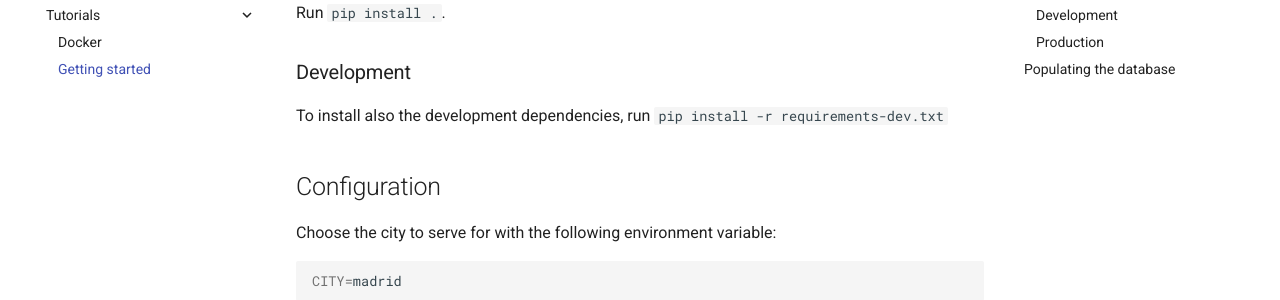
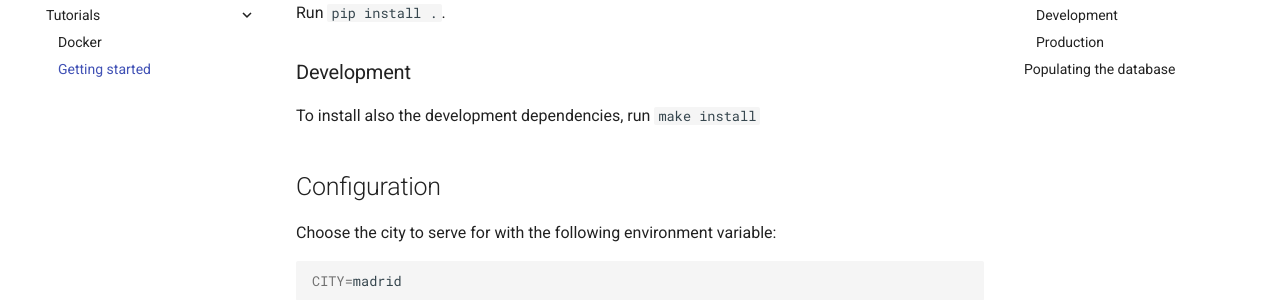
Before and after one commit to now8-org/api, an MkDocs documentation site: the page built from docs/docs/tutorials/getting_started.md, in a window 1280 px wide and 900 px high. Shown: the part 231-531 px from the top of the window. Built offline with MkDocs 1.6.1 and Material for MkDocs 9.7.7, drawn with Linux system fonts in a browser that asks for light colours; comment, search, counter and statistics services are not loaded; some of the changed text lies outside the part shown.

Commit message:
build(Makefile): add run command

````diff
--- a/docs/docs/tutorials/getting_started.md
+++ b/docs/docs/tutorials/getting_started.md
@@ -7,7 +7,7 @@
 ### Development
 
 To install also the development dependencies, run
-`pip install -r requirements-dev.txt`
+`make install`
 
 ## Configuration
 
@@ -76,7 +76,7 @@
 For development, you can run the project with:
 
 ```bash
-uvicorn now8_api.entrypoints.api.main:api --reload
+make run
 ```
 
 You can then access the API at <http://localhost:8000> and the [Swagger UI](https://swagger.io/tools/swagger-ui/) (interactive API documentation) at <http://localhost:8000/docs>.
````
Also changed, not shown: 1 other file.
